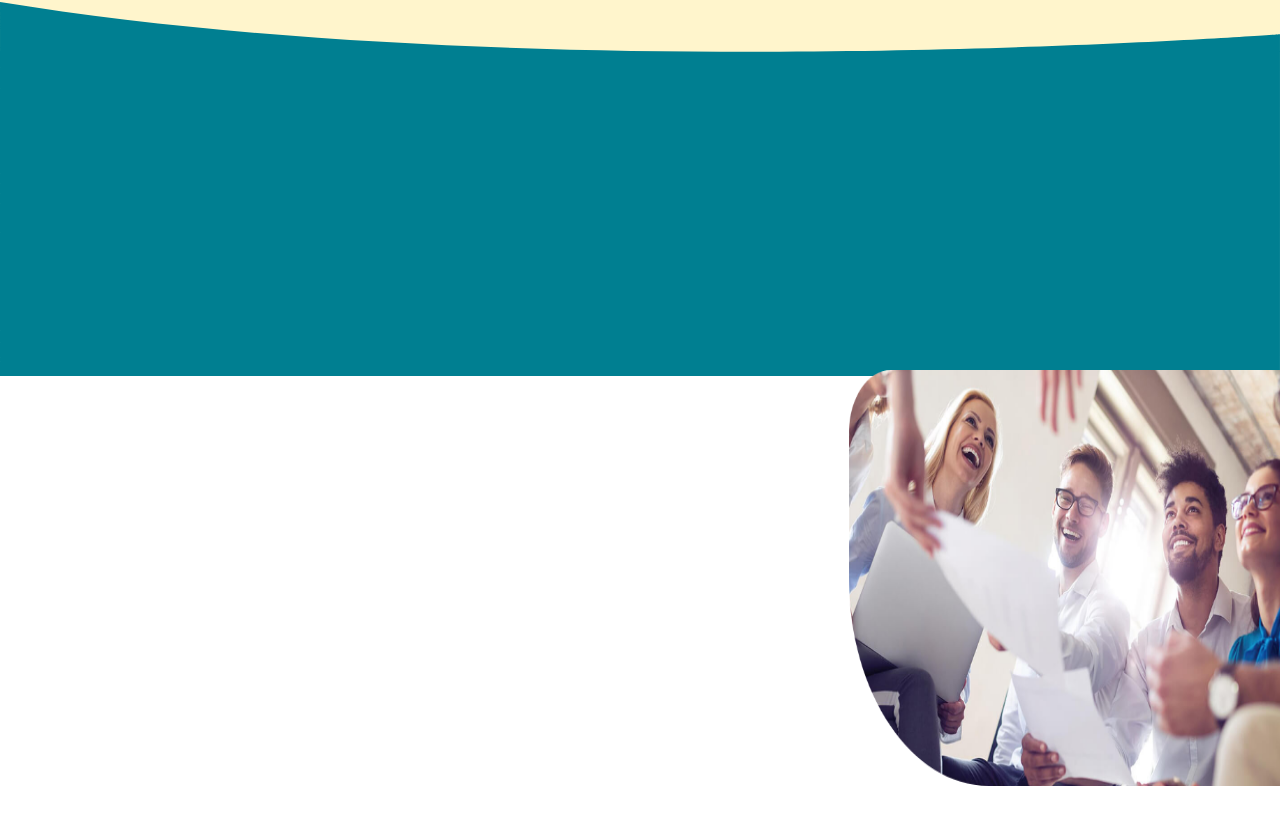
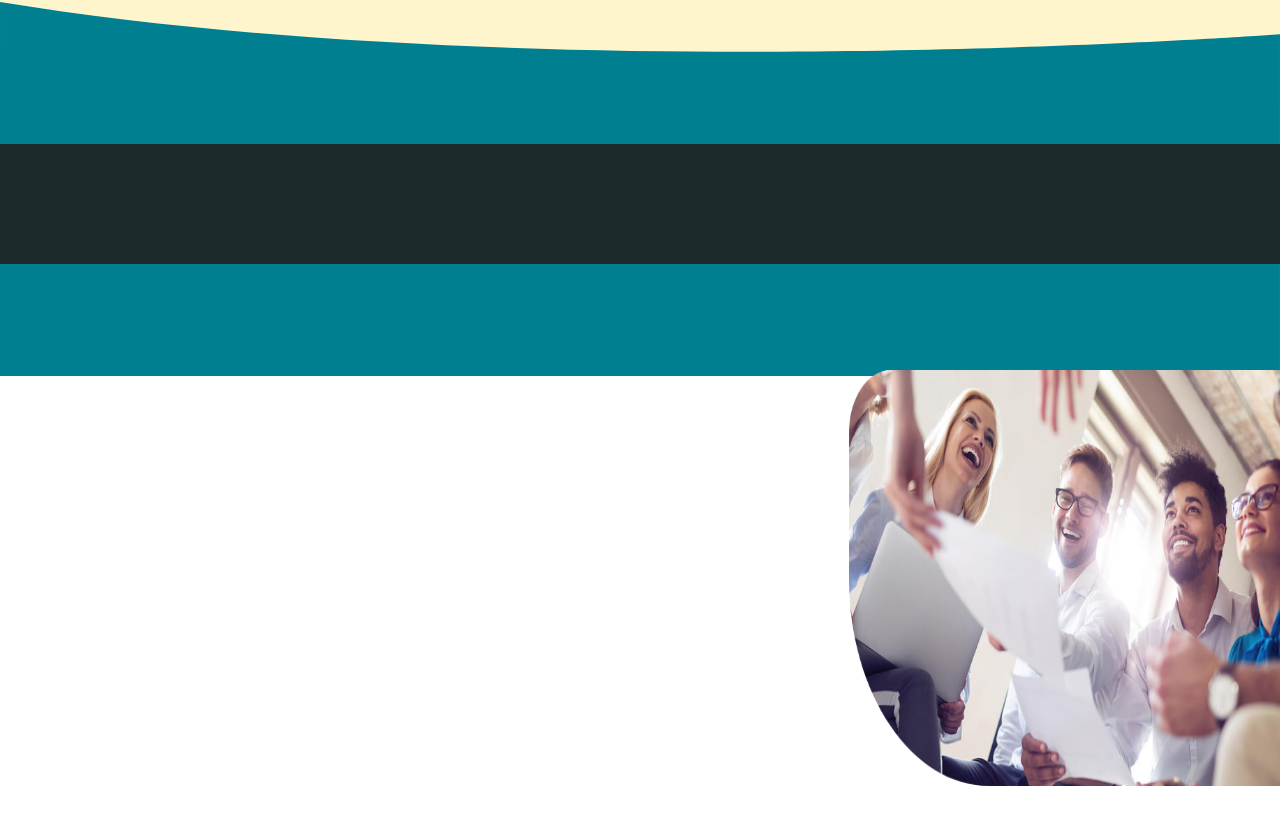
Before and after one commit to raulcssantos/traz-pra-mim, a React (Create React App) app: page /landing in a window 1280 px wide. Shown: the part 1360-2184 px from the top of the page. Built offline with nearby package versions, Linux system fonts and the light colour scheme.

Commit message:
Landing Foto Fix

```diff
--- a/src/pages/Landing/index.js
+++ b/src/pages/Landing/index.js
@@ -72,7 +72,7 @@ const Text = styled.div`
 const SecondBkg = styled.div`
   background-color: #FFF5CC;
   width: 100vw;
-  height: 100vh;
+  height: 88vh;
 `
 
 const ContentIcons = styled.div`
@@ -122,6 +122,15 @@ const TextBox = styled.div`
   font-size: 30px;
   font-weight: lighter;
   padding: 55px 0px 0px 0px;
+`
+
+const Footer = styled.div`
+  background-color: #1D2A2B;
+  width: 100vw;
+  height: 120px;
+
+
+
 `
 
 export const Landing = () => {
@@ -202,7 +211,14 @@ export const Landing = () => {
         </FotoLanding>
         </DescriptionBox>
       </SecondBkg>
+    <Row>
+      <Footer>
 
+      </Footer>
+
+
+
+    </Row>
 
     </Fragment>
 
```
